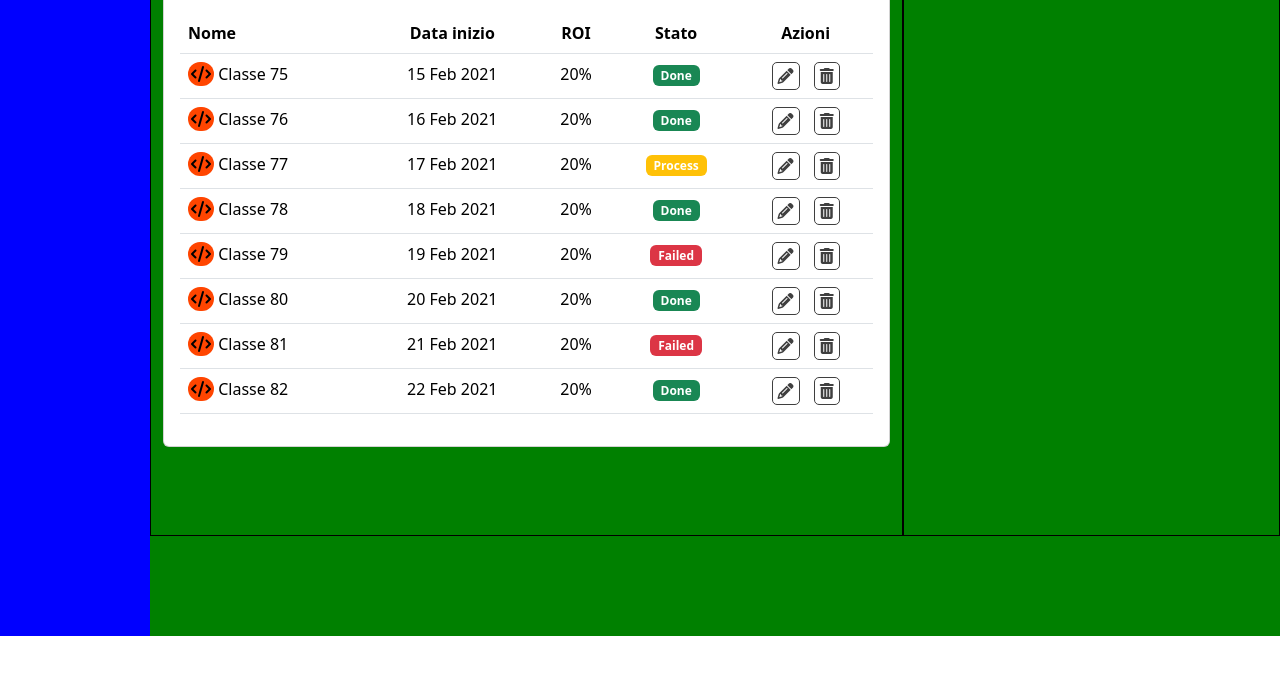
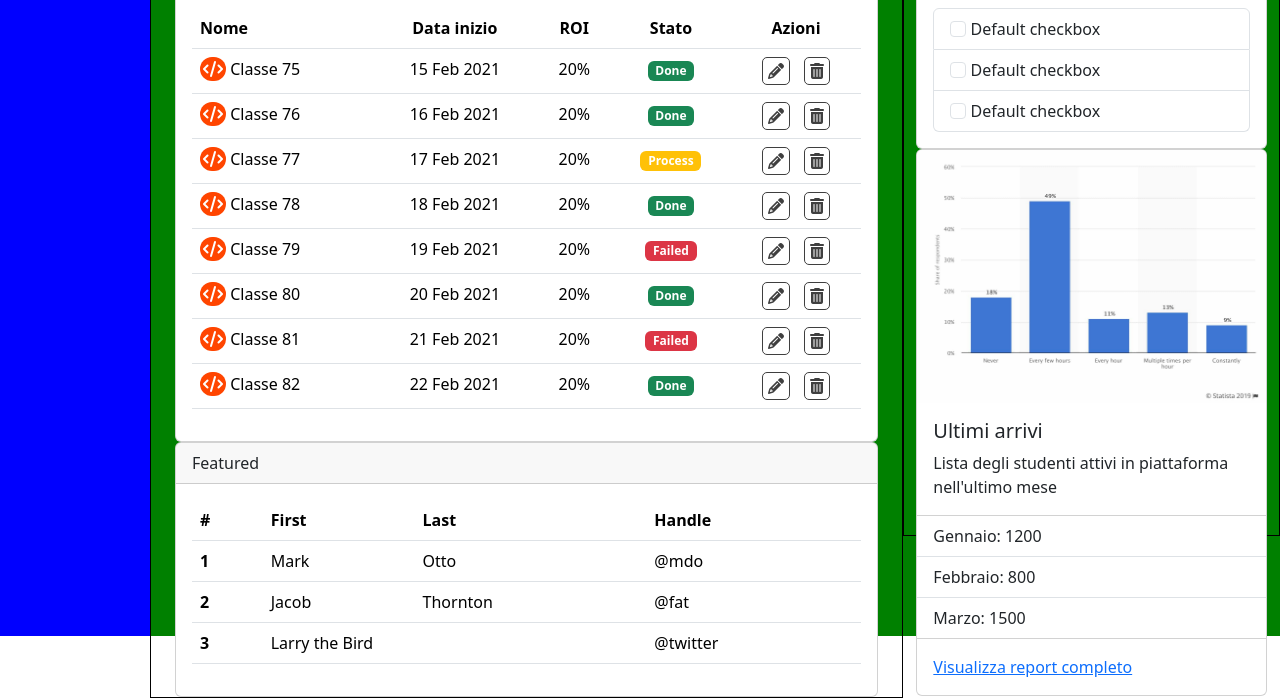
Before and after one commit to LorenzoMegna24/html-css-bootstrap-dashboard, a plain HTML site: page index.html in a window 1280 px wide. Shown: the part 164-862 px from the top of the page. Before the commit the page ends 800 px from the top, so only its background shows below. Drawn offline with nearby package versions, Linux system fonts and the light colour scheme.

Commit message:
Struttura interna main container

```diff
--- a/assets/css/style.css
+++ b/assets/css/style.css
@@ -43,6 +43,7 @@ main{
   background-color: orangered;
   padding: 4px 3px;
   border-radius: 200px;
+  color: white;
 }
 .fa-pencil{
   margin-right: 10px;
--- a/index.html
+++ b/index.html
@@ -39,7 +39,7 @@
 
           </div>
           <div class="center-container">
-            <div class="container">
+            <div class="container-fluid">
               <div class="row">
                 <div class="col-4" style="border: solid 1px black; height: 40px;">
 
@@ -52,10 +52,13 @@
                 </div>
               </div>
               <div class="row">
-                <div class="col-lg-8" style="border: solid 1px black; height: 600px;">
+                <div class="col-lg-8" style="border: solid 1px black; height: 100%;">
+                  <div class="container-fluid">
+                    <div class="row">
+                      <div class="col-12">
                         <div class="card">
                           <div class="card-header">
-                      <h3>Prossime classi</h3>
+                            <h4>Prossime classi</h4>
                           </div>
                         <div class="card-body">
                           <table class="table table-hover">
@@ -154,8 +157,101 @@
                       </div>
                     </div>
                   </div>
+                </div>
+                    <div class="row">
+                      <div class="col-12">
+                        <div class="card">
+                          <div class="card-header">
+                            Featured
+                          </div>
+                          <div class="card-body">
+                            <table class="table">
+                              <thead>
+                                <tr>
+                                  <th scope="col">#</th>
+                                  <th scope="col">First</th>
+                                  <th scope="col">Last</th>
+                                  <th scope="col">Handle</th>
+                                </tr>
+                              </thead>
+                              <tbody>
+                                <tr>
+                                  <th scope="row">1</th>
+                                  <td>Mark</td>
+                                  <td>Otto</td>
+                                  <td>@mdo</td>
+                                </tr>
+                                <tr>
+                                  <th scope="row">2</th>
+                                  <td>Jacob</td>
+                                  <td>Thornton</td>
+                                  <td>@fat</td>
+                                </tr>
+                                <tr>
+                                  <th scope="row">3</th>
+                                  <td colspan="2">Larry the Bird</td>
+                                  <td>@twitter</td>
+                                </tr>
+                              </tbody>
+                            </table>
+                          </div>
+                        </div>
+                      </div>
+                    </div>
+                </div>
+              </div>
               <div class="col-lg-4"style="border: solid 1px black; height: 600px;">
-
+                <!-- <div class="container-fluid"> -->
+                  <div class="row">
+                    <div class="col-12">
+                      <div class="card">
+                        <div class="card-header">
+                           <h4>To do</h4>
+                        </div>
+                        <div class="card-body">
+                          <ul class="list-group">
+                            <li class="list-group-item">
+                              <input class="form-check-input" type="checkbox" value="" id="flexCheckDefault">
+                              <label class="form-check-label" for="flexCheckDefault">
+                                Default checkbox
+                              </label>
+                            </li>
+                            <li class="list-group-item">
+                              <input class="form-check-input" type="checkbox" value="" id="flexCheckDefault">
+                              <label class="form-check-label" for="flexCheckDefault">
+                                Default checkbox
+                              </label>
+                            </li> <li class="list-group-item">
+                              <input class="form-check-input" type="checkbox" value="" id="flexCheckDefault">
+                              <label class="form-check-label" for="flexCheckDefault">
+                                Default checkbox
+                              </label>
+                            </li>
+                          </ul>
+                        </div>
+                      </div>
+                    </div>
+                  </div>
+                  <div class="row">
+                    <div class="col-12">
+                      <div class="card">
+                        <img src="assets/img/stats.jpeg" class="card-img-top" alt="...">
+                        <div class="card-body">
+                          <h5 class="card-title">Ultimi arrivi</h5>
+                          <p class="card-text">Lista degli studenti attivi in piattaforma nell'ultimo mese</p>
+                        </div>
+                        <ul class="list-group list-group-flush">
+                          <li class="list-group-item">Gennaio: 1200</li>
+                          <li class="list-group-item">Febbraio: 800</li>
+                          <li class="list-group-item">Marzo: 1500</li>
+                        </ul>
+                        <div class="card-body">
+                          <a href="#" class="card-link">Visualizza report completo</a>
+                        </div>
+                      </div>
+                    </div>
+                  </div>
+                <!-- </div> -->
               </div>
               </div>
             </div>
```
Lines whose indentation alone changed are shown as unchanged.
